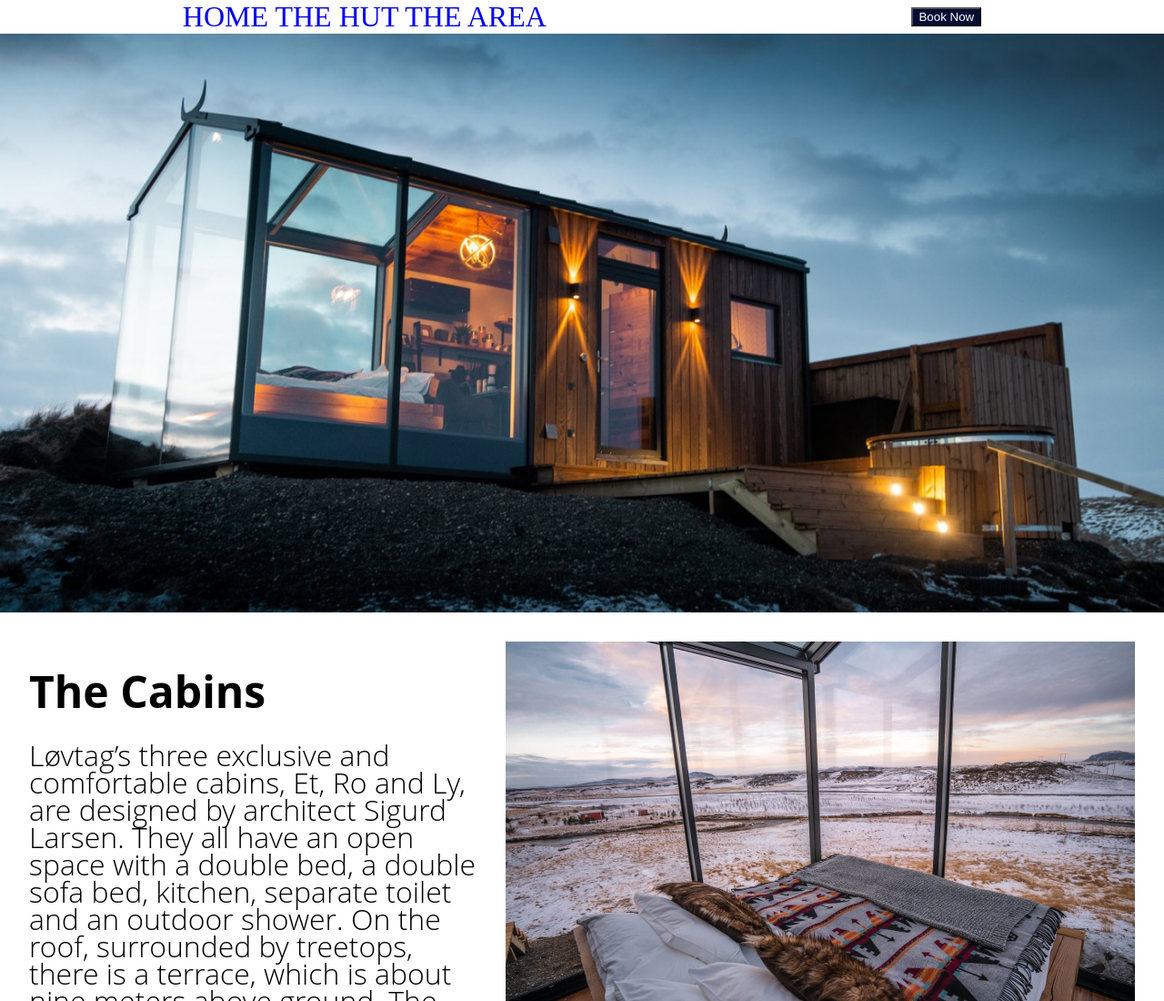
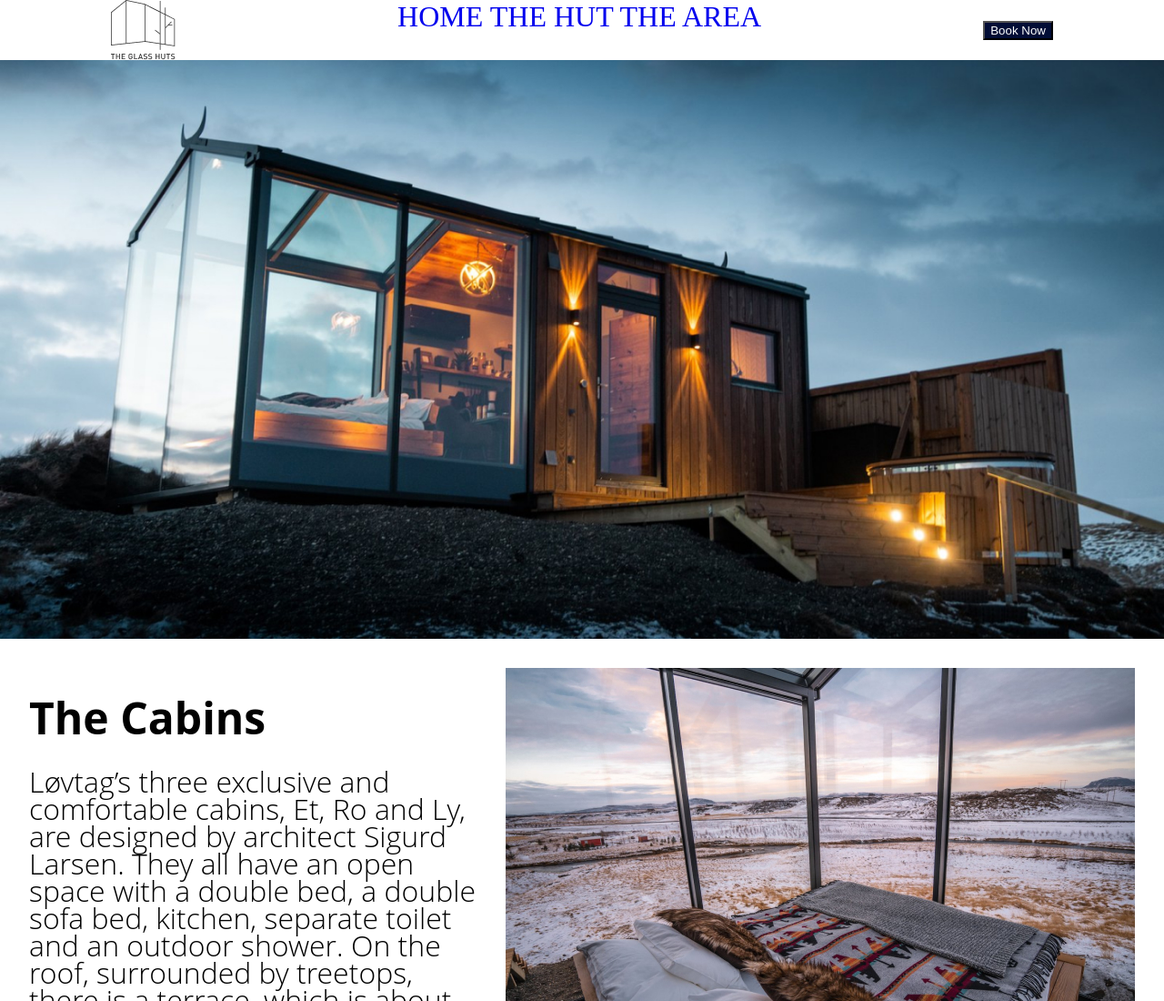
Before and after one commit to Milia-K/Website_HTML_code_3, a plain HTML site: page index.html in a window 1280 px wide. Shown: the top 1100 px of the page at 91% size. Drawn offline with Linux system fonts and the light colour scheme.

Commit message:
first commit

```diff
--- a/index.html
+++ b/index.html
@@ -9,7 +9,7 @@
 </head>
 <body>
     <header class="header">
-
+        <img src="assets/images/logo.png" alt="logo">
         <nav class="navigation">
             <a class="menu" href="#">Home</a>
             <a class="menu" href="#">the hut</a>
```
